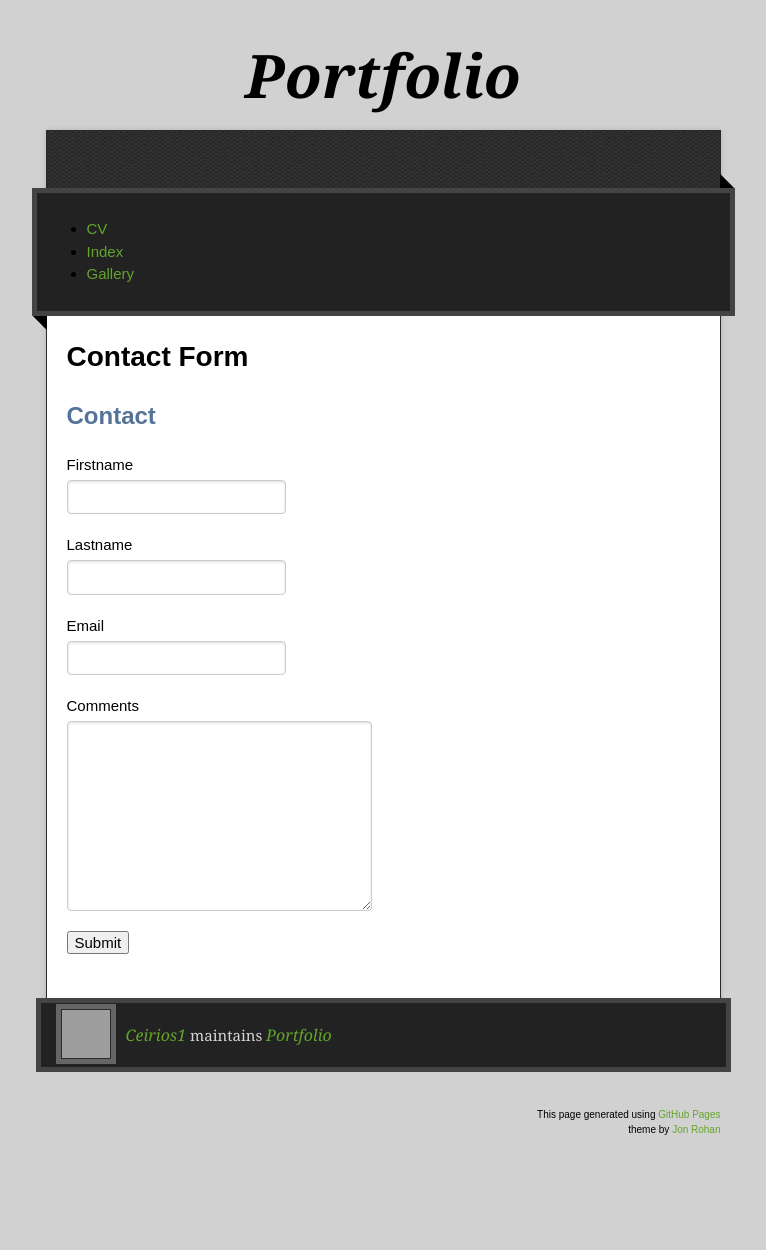
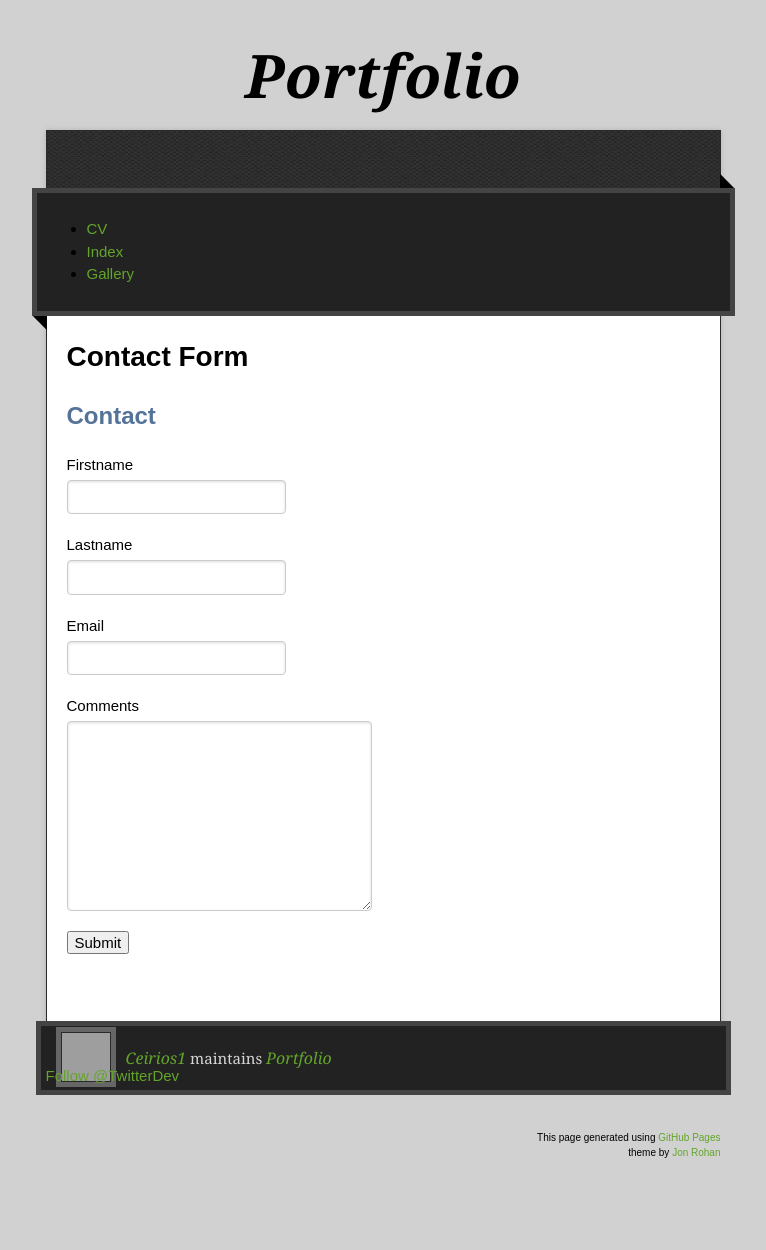
Before and after one commit to Ceirios1/Portfolio, a Jekyll site: the page built from contact.md, in a window 1280 px wide. Shown: the whole page, without its empty margins (257-1023 px from the left). Built offline with Jekyll 4.4.1, drawn with Linux system fonts in a browser that asks for light colours; nearby versions of some CDN libraries; comment, search, counter and statistics services are not loaded; the repository's description, which GitHub fills in, is left out; before the commit the page ends 1227 px from its top, so only the background shows below that; grey boxes are pictures that could not be loaded.

Commit message:
Update contact.html

```diff
--- a/_layouts/contact.html
+++ b/_layouts/contact.html
@@ -71,6 +71,7 @@
       </div>
     </div>
     <footer>
+      {% include twitter.html %}
       <div class="owner">
       {% if site.github.is_project_page %}
       <p><a href="{{ site.github.owner_url }}" class="avatar"><img src="{{ site.github.owner_gravatar_url }}" width="48" height="48"></a> <a href="{{ site.github.owner_url }}">{{ site.github.owner_name }}</a> maintains <a href="{{ site.github.repository_url }}">{{ site.title | default: site.github.repository_name }}</a></p>
```
